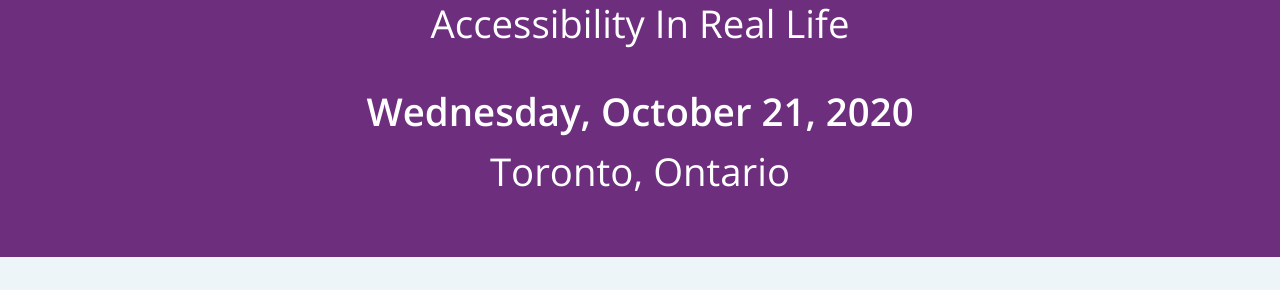
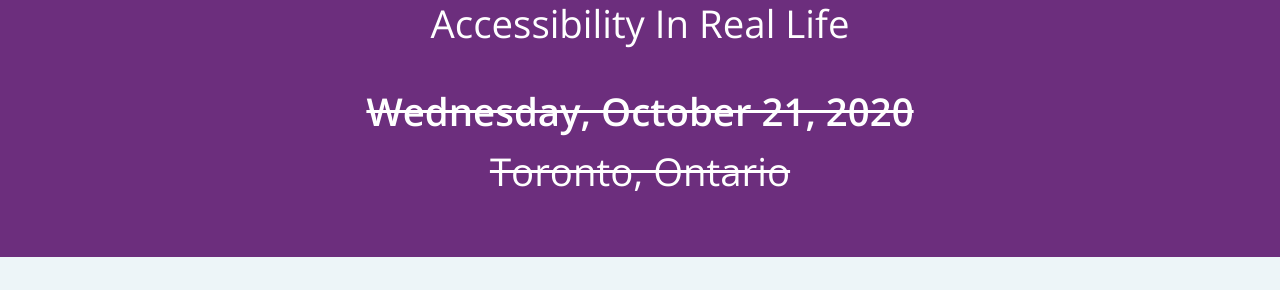
Before and after one commit to a11yTO/static-irl-site, a Jekyll site: the page built from index.html, in a window 1280 px wide. Shown: the part 318-608 px from the top of the page. Built offline with Jekyll 4.4.1, drawn with Linux system fonts in a browser that asks for light colours.

Commit message:
Strike through event date and location

```diff
--- a/_includes/header.html
+++ b/_includes/header.html
@@ -1,7 +1,7 @@
-
 <head>
   <meta charset="utf-8">
-  {% if jekyll.environment == 'stage' %}  <meta name="robots" content="noindex">{% endif %}
+  {% if jekyll.environment == 'stage' %}
+  <meta name="robots" content="noindex">{% endif %}
   <meta http-equiv="X-UA-Compatible" content="IE=edge" />
   <meta name="viewport" content="width=device-width, initial-scale=1" />
   <link rel="icon" type="image/png" href="/favicon.png" />
@@ -27,14 +27,14 @@
   <meta name="twitter:domain" content="{{ site.url }}" />
 </head>
 
-<body{% if page.id %} class="{{ page.id }}"{% endif %}>
-{% if jekyll.environment == 'stage' %}  <p class="staged">This is a preview of our site. <a href="https://irl.a11yto.com">View the live content</a>.</p>{% endif %}
+<body{% if page.id %} class="{{ page.id }}" {% endif %}>
+  {% if jekyll.environment == 'stage' %} <p class="staged">This is a preview of our site. <a href="https://irl.a11yto.com">View the live content</a>.</p>{% endif %}
   <header class="site-header">
     {%- include logo.html -%}
     <nav id="site-navigation" class="main-navigation">
       <ul class="nav-menu">
         <li>
-          <a {% if page.id == 'home' %}class="current-page"{% endif %} href="/">Home</a>
+          <a {% if page.id == 'home' %}class="current-page" {% endif %} href="/">Home</a>
         </li>
         <!-- <li class="tickets">
           <a href="#" target="_blank">
@@ -71,8 +71,8 @@
     <h1 class="event-title">#{{ site.title }}</h1>
     <p class="event-description">{{ site.description }}</p>
     <ul class="event-detail">
-        <li class="event-date">{{ site.event-date }}</li>
-        <li class="event-location">Toronto, Ontario</li>
+      <li class="event-date"><s>{{ site.event-date }}</s></li>
+      <li class="event-location"><s>Toronto, Ontario</s></li>
     </ul>
   </section>
   {% endif %}
```
Lines whose indentation alone changed are shown as unchanged.
